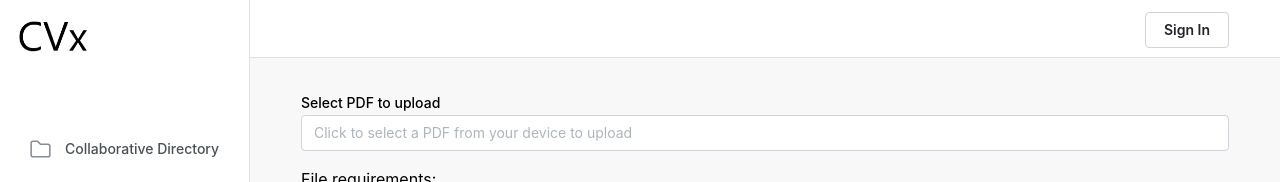
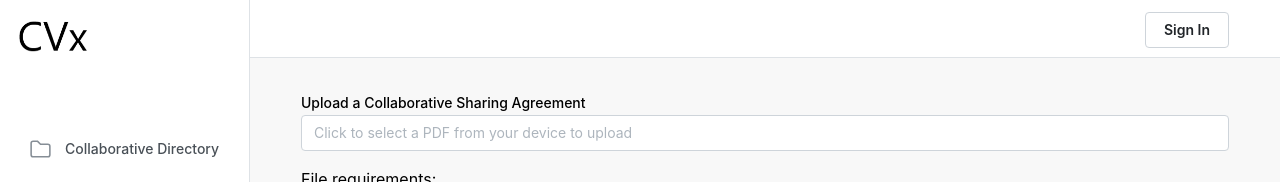
Before and after one commit to AlignedWorks/CVxMantineUI, a React (Vite) app: page /upload-file in a window 1280 px wide. Shown: the top 182 px of the page. Built offline with nearby package versions, Linux system fonts and the light colour scheme.

Commit message:
Some minor tweaks, add default logo image for collabs

```diff
--- a/src/components/FileUpload.page.tsx
+++ b/src/components/FileUpload.page.tsx
@@ -124,7 +124,7 @@ export function FileUpload({
           ) : (
             <>
               <FileInput
-                label={`Select ${fileTypeDisplay} to upload`}
+                label={`Upload a Collaborative Sharing Agreement`}
                 placeholder={`Click to select a ${fileTypeDisplay} from your device to upload`}
                 accept={getAcceptTypes()}
                 value={file}
--- a/src/pages/CreateCollaborative.page.tsx
+++ b/src/pages/CreateCollaborative.page.tsx
@@ -631,6 +631,7 @@ export function CreateCollaborative() {
           }
           error={errors.launchTokensCreated} // Display validation error
           required
+          step={100}
           thousandSeparator=","
           allowNegative={false}
           mb="md"
```
Also changed, not shown: public/assets/logos/Default.png (added).
